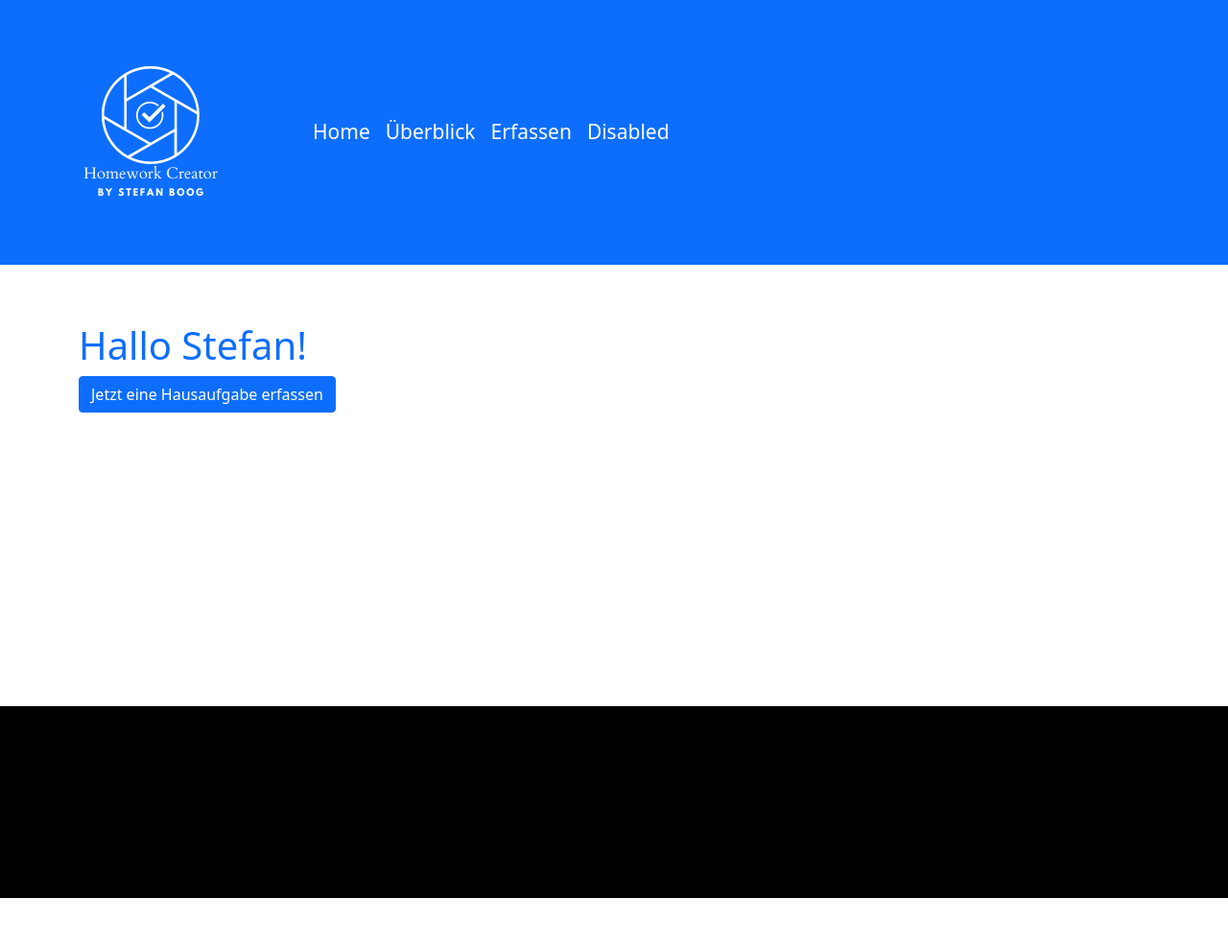
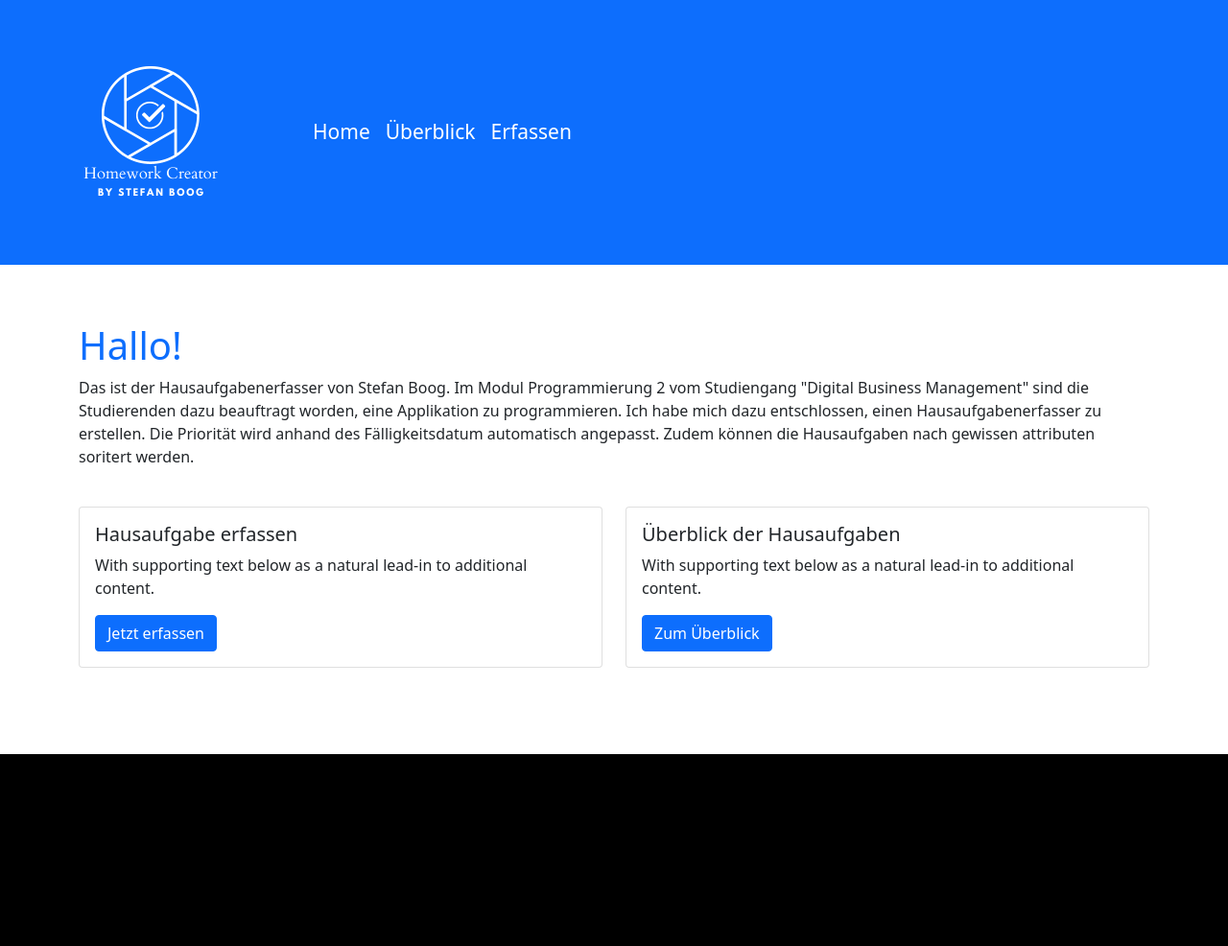
Before and after one commit to lapasaste/pro2, a Flask app: page /home in a window 1280 px wide. Shown: the whole page at 96% size. Before the commit the page ends 936 px from the top, so only its background shows below. Run offline with Flask 2, Linux system fonts and the light colour scheme; some libraries are stand-ins or nearby versions.

Commit message:
home and nav styling

```diff
--- a/static/main.css
+++ b/static/main.css
@@ -17,12 +17,49 @@ nav a {
     padding: 10px 20px;
 }
 
+.hover-underline-animation {
+  display: inline-block;
+  position: relative;
+  color: #ffffff;
+}
+
+.hover-underline-animation:after {
+  content: '';
+  position: absolute;
+  width: 100%;
+  transform: scaleX(0);
+  height: 2px;
+  bottom: 0;
+  left: 0;
+  background-color: #ffffff;
+  transform-origin: bottom right;
+  transition: transform 0.25s ease-out;
+}
+
+.hover-underline-animation:hover:after {
+  transform: scaleX(1);
+  transform-origin: bottom left;
+}
+
+.hover-underline-animation:active:after {
+  transform: scaleX(1);
+  transform-origin: bottom left;
+}
+
 #main {
-    min-height: 350px;
+    min-height: 400px;
 }
 
 h1 {
   color: #0d6efd;
+}
+
+.card {
+    background-color: #f9f9f9;
+}
+
+.cardhome {
+    margin-top: 40px!important;
 }
 
 button a {
--- a/templates/header.html
+++ b/templates/header.html
@@ -19,16 +19,13 @@
         <div class="collapse navbar-collapse" id="navbarNav">
           <ul class="navbar-nav">
             <li class="nav-item">
-              <a class="nav-link active" aria-current="page" href="/home">Home</a>
+              <a class="nav-link active hover-underline-animation" aria-current="page" href="/home">Home</a>
             </li>
             <li class="nav-item">
-              <a class="nav-link" href="/ueberblick">Überblick</a>
+              <a class="nav-link hover-underline-animation" href="/ueberblick">Überblick</a>
             </li>
             <li class="nav-item">
-              <a class="nav-link" href="/erfassen">Erfassen</a>
-            </li>
-            <li class="nav-item">
-              <a class="nav-link disabled">Disabled</a>
+              <a class="nav-link hover-underline-animation" href="/erfassen">Erfassen</a>
             </li>
           </ul>
         </div>
--- a/templates/index.html
+++ b/templates/index.html
@@ -3,8 +3,29 @@
  {% include "header.html" %}
 	<body>
 		<div id="main" class="container">
-			<h1>Hallo {{ name }}!</h1>
-			<button type="button" class="btn btn-primary"><a style="color: white;" href="{{ url_for('erfassen')}}">Jetzt eine Hausaufgabe erfassen</a></button>
+			<h1>Hallo!</h1>
+			<p>Das ist der Hausaufgabenerfasser von Stefan Boog. Im Modul Programmierung 2 vom Studiengang "Digital Business Management" sind die Studierenden dazu beauftragt worden, eine Applikation zu programmieren. Ich habe mich dazu entschlossen, einen Hausaufgabenerfasser zu erstellen. Die Priorität wird anhand des Fälligkeitsdatum automatisch angepasst. Zudem können die Hausaufgaben nach gewissen attributen soritert werden. </p>
+			<!--Cards von getbootstrap.com-->
+			<div class="row cardhome">
+			  <div class="col-sm-6">
+				<div class="card">
+				  <div class="card-body">
+					<h5 class="card-title">Hausaufgabe erfassen</h5>
+					<p class="card-text">With supporting text below as a natural lead-in to additional content.</p>
+					<a href="erfassen" class="btn btn-primary">Jetzt erfassen</a>
+				  </div>
+				</div>
+			  </div>
+			  <div class="col-sm-6">
+				<div class="card">
+				  <div class="card-body">
+					<h5 class="card-title">Überblick der Hausaufgaben</h5>
+					<p class="card-text">With supporting text below as a natural lead-in to additional content.</p>
+					<a href="ueberblick" class="btn btn-primary">Zum Überblick</a>
+				  </div>
+				</div>
+			  </div>
+			</div>
 		</div>
 
 		{% include "footer.html" %}
```
